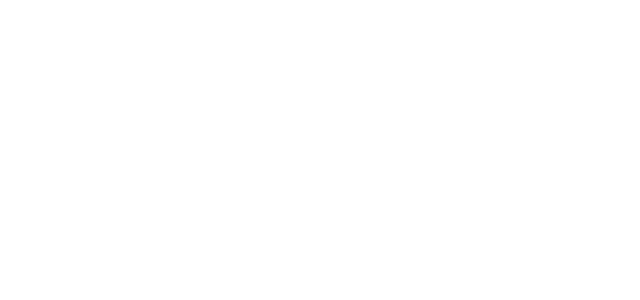
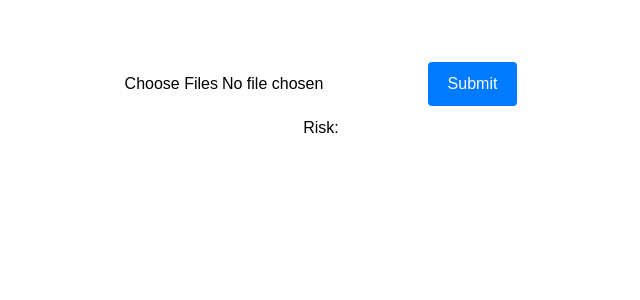
Before and after one commit to JayanSubramanian/SmartCityFrontend, a React (Vite) app: page /risk in a window 1280 px wide. Before the commit this address had no page. Shown: the top 300 px of the page, without its empty margins (319-959 px from the left). Built offline with nearby package versions, Linux system fonts and the light colour scheme.

Commit message:
added risk prediction page

```diff
--- a/src/App.tsx
+++ b/src/App.tsx
@@ -2,12 +2,14 @@
 import { Routes, Route } from 'react-router-dom';
 import Home from './components/Home';
 import Chat from './components/Chat';
+import Risk from './components/Risk';
 
 function App() {
   return (
     <Routes>
       <Route path="/" element={<Home />} />
       <Route path="/chat" element={<Chat />} />
+      <Route path="/risk" element={<Risk />} />
     </Routes>
   );
 }
--- a/src/components/Chat.tsx
+++ b/src/components/Chat.tsx
@@ -17,12 +17,13 @@
       const file = fileInput.files[0];
       const formData = new FormData();
       formData.append('image', file);
+      console.log(formData);
 
       try {
           resultDiv.style.display = 'block';
           resultDiv.textContent = 'Processing...';
 
-          const response = await fetch('http://127.0.0.1:5000/process_image', {
+          const response = await fetch('http://127.0.0.1:8000/process_image', {
               method: 'POST',
               body: formData
           });
--- /dev/null
+++ b/src/components/Risk.tsx
@@ -0,0 +1,65 @@
+import { useState } from 'react'
+
+function Risk() {
+  const [risk, setRisk] = useState('');
+  const [files, setFiles] = useState<File[]>([]);
+
+  const handleFileInputChange = (event: React.ChangeEvent<HTMLInputElement>) => {
+    if (event.target.files) {
+      setFiles(Array.from(event.target.files));
+    }
+  };
+
+  const handleSubmit = async (event: React.FormEvent) => {
+    event.preventDefault();
+
+    if (files.length !== 3) {
+      alert("Please choose the 3 files.");
+      return;
+    }
+
+    const formData = new FormData();
+    files.forEach((file) => {
+        formData.append("files", file);
+    });
+
+    try {
+        const endpoint = "http://127.0.0.1:8000/predict";
+        const response = await fetch(endpoint, {
+            method: "POST",
+            body: formData
+        });
+
+        console.log("Response status:", response.status);
+        const data = await response.json();
+        console.log("Response data:", data);
+
+        if (response.ok) {
+            setRisk(data.risk.toString());
+        } else {
+            console.error("Error uploading file:", data);
+        }
+    } catch (error) {
+        console.error("File upload failed:", error);
+    }
+  };
+
+  return (
+    <>
+      <div>
+        <input
+          type="file"
+          accept=".tsv"
+          multiple
+          onChange={handleFileInputChange}
+        />
+        <button onClick={handleSubmit}>
+          Submit
+        </button>
+      </div>
+      <p>Risk: {risk}</p>
+    </>
+  )
+}
+
+export default Risk
```
